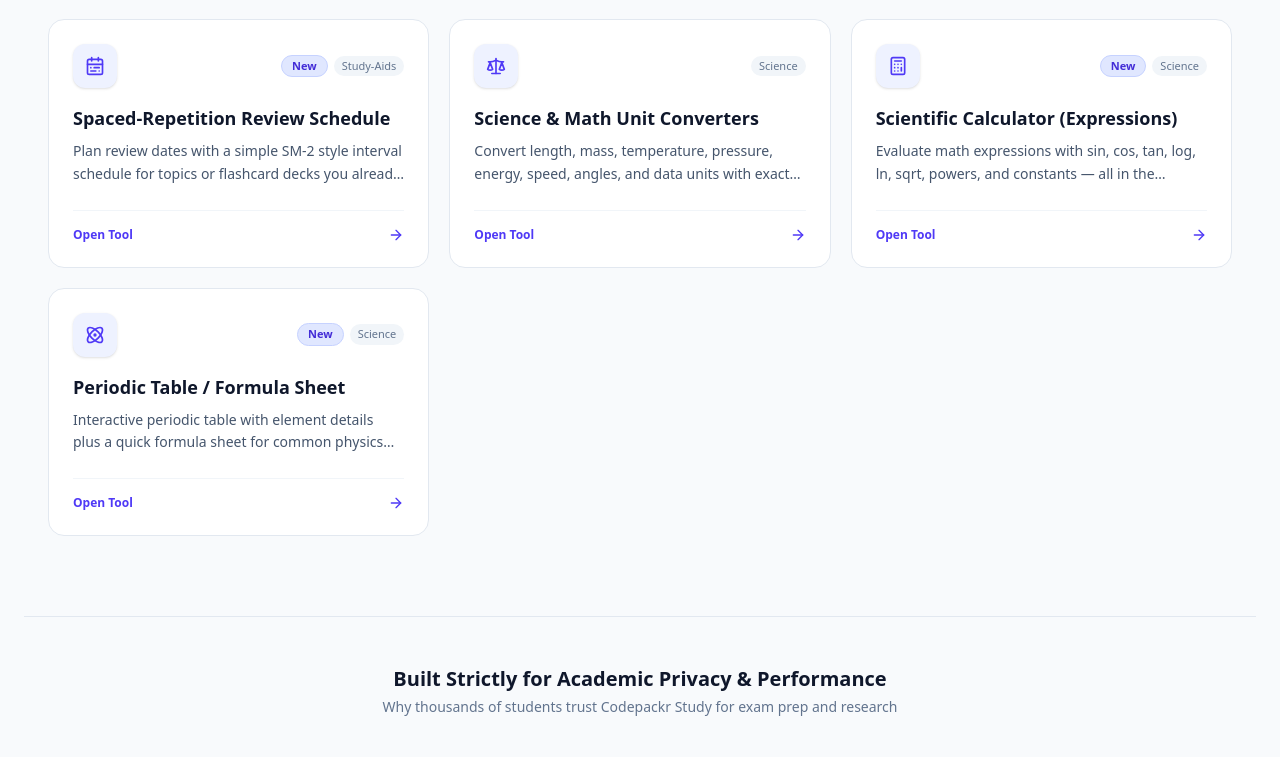
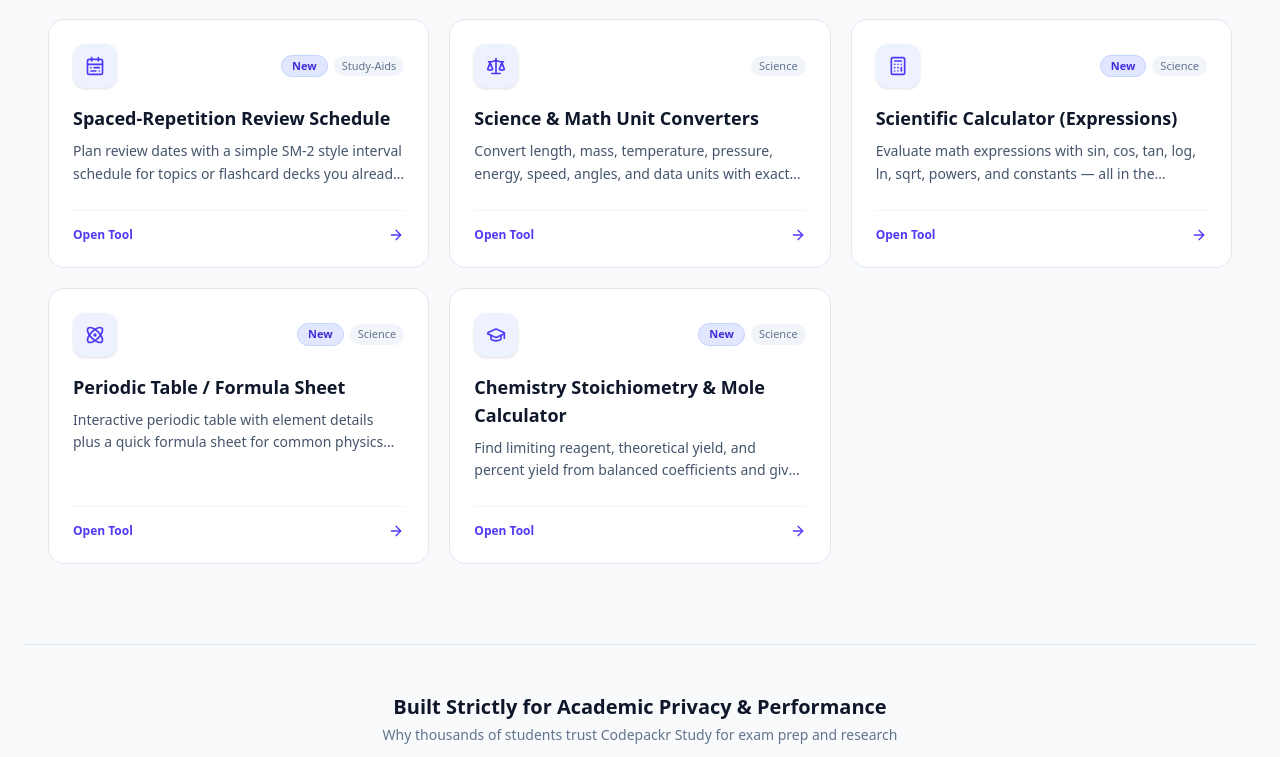
Before and after one commit to coolnaveen99/codepackr-study, a React (Vite) app: page / in a window 1280 px wide. Shown: the part 2000-2757 px from the top of the page. Built offline with nearby package versions, Linux system fonts and the light colour scheme.

Commit message:
feat(study): register stoichiometry-calculator in tools.ts

```diff
--- a/src/data/tools.ts
+++ b/src/data/tools.ts
@@ -293,6 +293,23 @@ export const TOOLS: ToolDefinition[] = [
       { question: 'Does this need the network?', answer: 'No. Element data and formulas are bundled in the page.' }
     ]
   },
+  {
+    id: 'stoichiometry-calculator',
+    slug: 'stoichiometry-calculator',
+    name: 'Chemistry Stoichiometry & Mole Calculator',
+    category: 'science',
+    description: 'Find limiting reagent, theoretical yield, and percent yield from balanced coefficients and given amounts. Molar mass lookup for common elements.',
+    keywords: ['stoichiometry', 'limiting reagent', 'mole calculator', 'theoretical yield', 'percent yield', 'chemistry calculator'],
+    icon: 'FlaskConical',
+    badge: 'New',
+    seoTitle: 'Stoichiometry Calculator — Limiting Reagent & Yield — Codepackr Study',
+    seoDescription: 'Calculate limiting reagent, theoretical yield in moles and grams, and percent yield. 100% client-side chemistry helper.',
+    faqs: [
+      { question: 'How is the limiting reagent determined?', answer: 'For each reactant with a given amount, compute moles ÷ coefficient. The smallest ratio is the limiting reagent.' },
+      { question: 'Which elements are supported for molar mass?', answer: 'H, C, N, O, Na, Mg, Al, Si, P, S, Cl, K, Ca, Fe, Cu, Zn, Br, Ag, I, Ba, Pb.' },
+      { question: 'Is equation balancing automatic?', answer: 'You enter coefficients yourself. The tool uses those coefficients for all calculations.' },
+    ]
+  },
 ]
 
 export const CATEGORIES: { id: ToolDefinition['category'] | 'all'; label: string; count: number }[] = [
```
